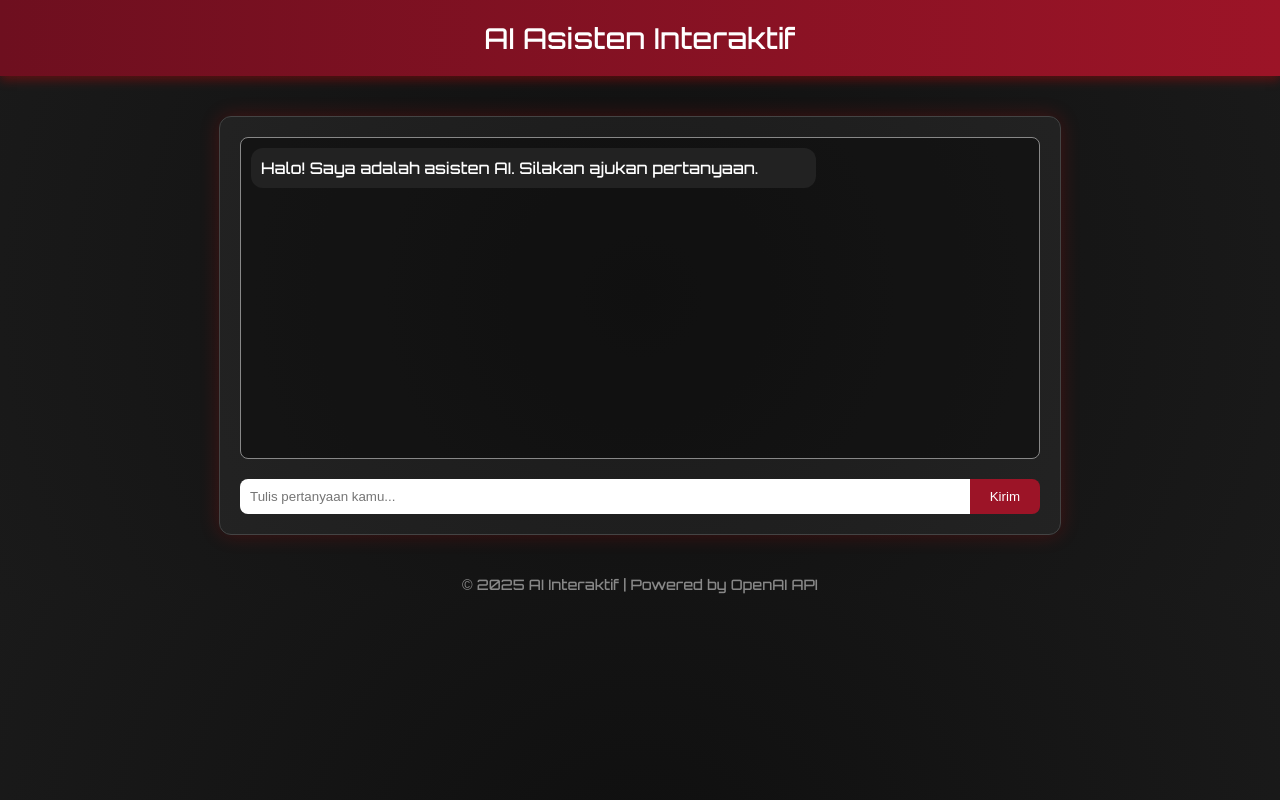
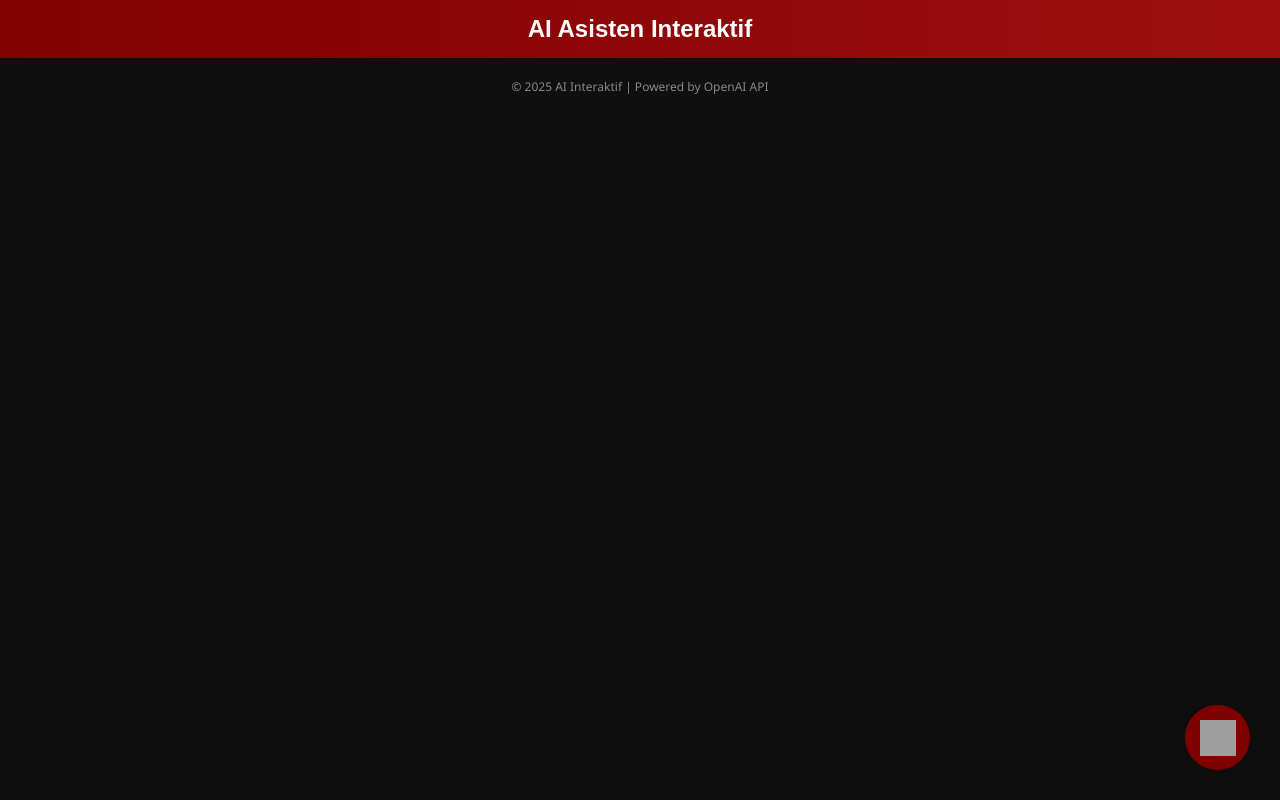
Before and after one commit to taufikoji/AI-Asistan-TMM, a Flask app: page / in a window 1280 px wide. Run offline with Flask 3, Linux system fonts and the light colour scheme; grey boxes are pictures that could not be loaded.

Commit message:
Update index.html

```diff
--- a/templates/index.html
+++ b/templates/index.html
@@ -1,159 +1,250 @@
 <!DOCTYPE html>
 <html lang="id">
 <head>
-    <meta charset="UTF-8">
-    <meta name="viewport" content="width=device-width, initial-scale=1.0">
+  <meta charset="UTF-8" />
+  <meta name="viewport" content="width=device-width, initial-scale=1.0" />
   <title>AI Asisten Interaktif</title>
-    <link href="https://fonts.googleapis.com/css2?family=Orbitron:wght@500&display=swap" rel="stylesheet">
   <style>
+    * {
+      box-sizing: border-box;
+      font-family: 'Segoe UI', sans-serif;
+    }
     body {
       margin: 0;
-            padding: 0;
-            background: radial-gradient(circle at center, #0f0f0f, #1a1a1a);
-            font-family: 'Orbitron', sans-serif;
+      background: #0f0f0f;
       color: #fff;
     }
 
+    /* Header */
     header {
-            background: linear-gradient(90deg, #6e0f1f, #9c1427);
-            padding: 20px;
+      background: linear-gradient(90deg, #800000, #9d0f0f);
+      padding: 15px;
       text-align: center;
-            font-size: 1.8rem;
-            color: #fff;
-            box-shadow: 0 4px 10px rgba(255, 0, 0, 0.3);
+      font-size: 24px;
+      font-weight: bold;
+      font-family: 'Orbitron', sans-serif;
     }
 
-        .container {
-            max-width: 800px;
-            margin: 40px auto;
-            background: rgba(255, 255, 255, 0.05);
-            border: 1px solid #444;
-            padding: 20px;
-            border-radius: 12px;
-            box-shadow: 0 0 20px rgba(255, 0, 0, 0.2);
+    /* Chat container */
+    #chat-container {
+      display: none;
+      flex-direction: column;
+      position: fixed;
+      bottom: 100px;
+      right: 30px;
+      width: 320px;
+      max-height: 500px;
+      background: #1a1a1a;
+      border-radius: 15px;
+      border: 1px solid #800000;
+      box-shadow: 0 0 12px rgba(255, 255, 255, 0.1);
+      overflow: hidden;
+      z-index: 999;
+    }
+
+    .chat-header {
+      background: #800000;
+      padding: 10px;
+      text-align: center;
+      font-weight: bold;
     }
 
     .chat-box {
-            min-height: 300px;
+      flex: 1;
+      padding: 15px;
       overflow-y: auto;
-            border: 1px solid #888;
-            padding: 10px;
-            background: rgba(0, 0, 0, 0.4);
-            border-radius: 8px;
     }
 
-        .input-section {
-            margin-top: 20px;
+    .chat-message {
+      margin-bottom: 15px;
       display: flex;
+      align-items: flex-start;
     }
 
-        .input-section input {
+    .chat-message.bot .avatar {
+      width: 32px;
+      height: 32px;
+      margin-right: 10px;
+      border-radius: 50%;
+    }
+
+    .chat-message .message {
+      background: #2e2e2e;
+      padding: 10px 14px;
+      border-radius: 12px;
+      max-width: 70%;
+      font-size: 14px;
+    }
+
+    /* Input */
+    .chat-input {
+      display: flex;
+      border-top: 1px solid #444;
+    }
+
+    .chat-input input {
       flex: 1;
       padding: 10px;
-            border-radius: 8px 0 0 8px;
       border: none;
       outline: none;
+      font-size: 14px;
     }
 
-        .input-section button {
-            padding: 10px 20px;
-            background-color: #9c1427;
+    .chat-input button {
+      background: #800000;
       color: #fff;
       border: none;
-            border-radius: 0 8px 8px 0;
+      padding: 0 15px;
       cursor: pointer;
     }
 
-        .bubble {
-            background-color: #222;
-            border-radius: 12px;
-            padding: 10px;
+    /* Typing animation */
+    .typing-indicator {
+      display: none;
+      margin-left: 42px;
       margin-bottom: 10px;
-            max-width: 70%;
     }
 
-        .user {
-            text-align: right;
-            color: #9cf;
+    .typing-indicator span {
+      width: 8px;
+      height: 8px;
+      background: #fff;
+      border-radius: 50%;
+      display: inline-block;
+      margin: 0 2px;
+      animation: blink 1.4s infinite both;
     }
 
-        .bot {
-            text-align: left;
-            color: #fff;
+    .typing-indicator span:nth-child(2) {
+      animation-delay: 0.2s;
+    }
+
+    .typing-indicator span:nth-child(3) {
+      animation-delay: 0.4s;
+    }
+
+    @keyframes blink {
+      0%, 80%, 100% { opacity: 0; }
+      40% { opacity: 1; }
+    }
+
+    /* Floating chatbot button */
+    #chatbot-icon {
+      position: fixed;
+      bottom: 30px;
+      right: 30px;
+      width: 65px;
+      height: 65px;
+      background-color: #800000;
+      border-radius: 50%;
+      box-shadow: 0 0 12px rgba(0,0,0,0.3);
+      cursor: pointer;
+      display: flex;
+      justify-content: center;
+      align-items: center;
+      z-index: 1000;
+    }
+
+    #chatbot-icon img {
+      width: 36px;
+      height: 36px;
     }
 
     footer {
       text-align: center;
-            margin-top: 40px;
-            font-size: 0.9rem;
+      padding: 20px;
+      font-size: 12px;
       color: #888;
     }
   </style>
 </head>
 <body>
 
-    <header>
-        AI Asisten Interaktif
-    </header>
+<header>AI Asisten Interaktif</header>
 
-    <div class="container">
-        <div class="chat-box" id="chat-box">
-            <div class="bubble bot">Halo! Saya adalah asisten AI. Silakan ajukan pertanyaan.</div>
+<!-- Floating Icon -->
+<div id="chatbot-icon" onclick="toggleChat()">
+  <img src="https://cdn-icons-png.flaticon.com/512/4712/4712109.png" alt="AI Chat" />
 </div>
 
-        <div class="input-section">
-            <input type="text" id="user-input" placeholder="Tulis pertanyaan kamu...">
+<!-- Chat Panel -->
+<div id="chat-container">
+  <div class="chat-header">Asisten AI</div>
+  <div class="chat-box" id="chat-box">
+    <div class="chat-message bot">
+      <img class="avatar" src="https://cdn-icons-png.flaticon.com/512/4712/4712105.png" />
+      <div class="message">Halo! Saya adalah asisten AI. Silakan ajukan pertanyaan kamu.</div>
+    </div>
+    <div class="typing-indicator" id="typing-indicator">
+      <span></span><span></span><span></span>
+    </div>
+  </div>
+  <div class="chat-input">
+    <input type="text" id="user-input" placeholder="Tulis pertanyaan kamu..." />
     <button onclick="sendMessage()">Kirim</button>
   </div>
 </div>
 
 <footer>
-        &copy; 2025 AI Interaktif | Powered by OpenAI API
+  © 2025 AI Interaktif | Powered by OpenAI API
 </footer>
 
 <script>
-        async function sendMessage() {
-            const input = document.getElementById("user-input");
-            const msg = input.value.trim();
-            if (msg === "") return;
+  const chatbotIcon = document.getElementById("chatbot-icon");
+  const chatContainer = document.getElementById("chat-container");
+  const chatBox = document.getElementById("chat-box");
+  const userInput = document.getElementById("user-input");
+  const typingIndicator = document.getElementById("typing-indicator");
 
-            const chatBox = document.getElementById("chat-box");
+  function toggleChat() {
+    chatContainer.style.display = chatContainer.style.display === "flex" ? "none" : "flex";
+  }
 
-            // Tambahkan pesan user
-            const userDiv = document.createElement("div");
-            userDiv.className = "bubble user";
-            userDiv.textContent = msg;
-            chatBox.appendChild(userDiv);
+  function showTyping(show) {
+    typingIndicator.style.display = show ? "block" : "none";
+  }
 
-            input.value = "";
+  function sendMessage() {
+    const message = userInput.value.trim();
+    if (!message) return;
 
-            // Scroll ke bawah
+    // Tampilkan pesan user
+    const userMessage = document.createElement("div");
+    userMessage.className = "chat-message";
+    userMessage.innerHTML = `<div class="message" style="margin-left:auto; background:#800000">${message}</div>`;
+    chatBox.appendChild(userMessage);
+
+    userInput.value = "";
+    showTyping(true);
     chatBox.scrollTop = chatBox.scrollHeight;
 
-            try {
-                const response = await fetch("/chat", {
+    // Kirim ke backend Flask
+    fetch("/chat", {
       method: "POST",
-                    headers: {
-                        "Content-Type": "application/json"
-                    },
-                    body: JSON.stringify({ message: msg })
+      headers: { "Content-Type": "application/json" },
+      body: JSON.stringify({ message: message })
+    })
+    .then(res => res.json())
+    .then(data => {
+      showTyping(false);
+      const botMessage = document.createElement("div");
+      botMessage.className = "chat-message bot";
+      botMessage.innerHTML = `
+        <img class="avatar" src="https://cdn-icons-png.flaticon.com/512/4712/4712105.png" />
+        <div class="message">${data.reply}</div>`;
+      chatBox.appendChild(botMessage);
+      chatBox.scrollTop = chatBox.scrollHeight;
+    })
+    .catch(err => {
+      showTyping(false);
+      alert("Terjadi kesalahan: " + err);
     });
+  }
 
-                const data = await response.json();
-
-                const botDiv = document.createElement("div");
-                botDiv.className = "bubble bot";
-                botDiv.textContent = data.reply;
-                chatBox.appendChild(botDiv);
-                chatBox.scrollTop = chatBox.scrollHeight;
-
-            } catch (err) {
-                const botDiv = document.createElement("div");
-                botDiv.className = "bubble bot";
-                botDiv.textContent = "Maaf, terjadi kesalahan. Coba lagi.";
-                chatBox.appendChild(botDiv);
-            }
-        }
+  // Enter untuk kirim
+  userInput.addEventListener("keypress", function(e) {
+    if (e.key === "Enter") sendMessage();
+  });
 </script>
 
 </body>
```
Lines whose indentation alone changed are shown as unchanged.
